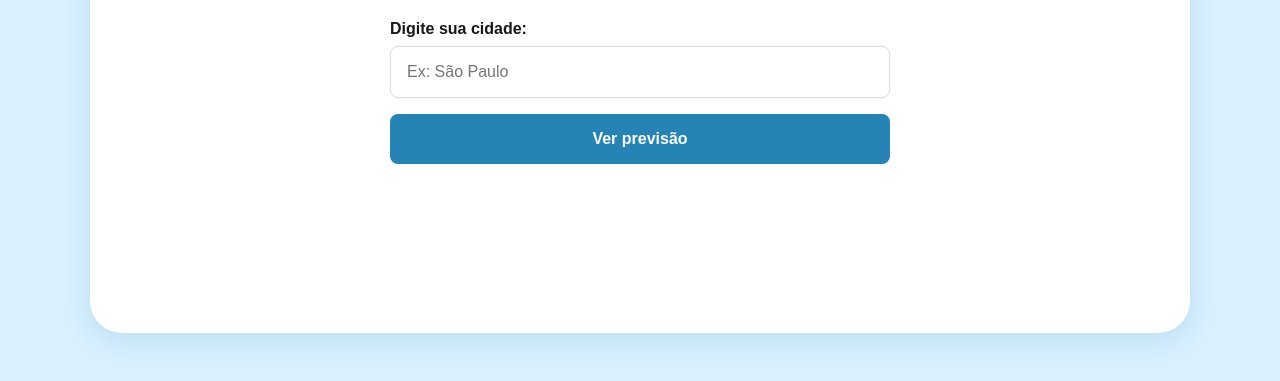
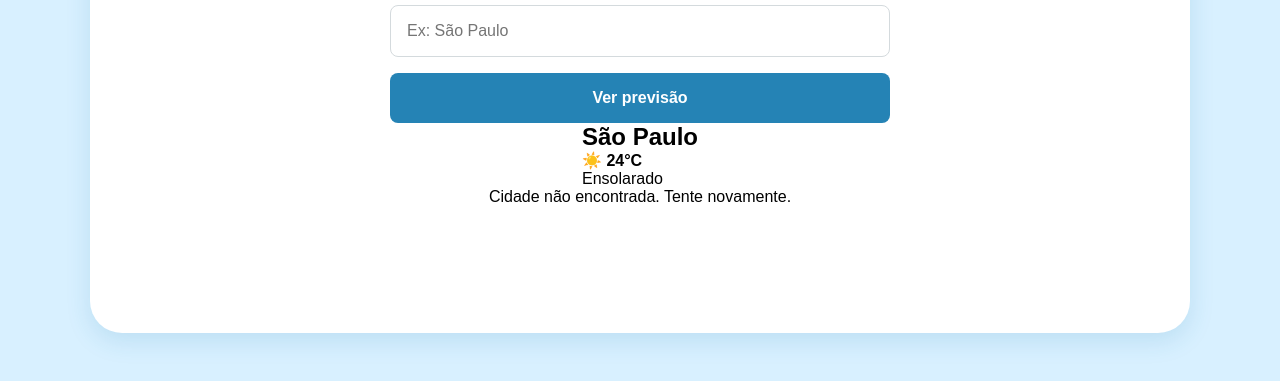
Before and after one commit to manuellavso/previsao_tempo, a plain HTML site: page index.html in a window 1280 px wide. Shown: the part 367-748 px from the top of the page. Drawn offline with Linux system fonts and the light colour scheme.

Commit message:
✨ New Feature:  index.html

```diff
--- a/index.html
+++ b/index.html
@@ -22,14 +22,19 @@
 
         <section class="content">
 
+            <!-- Página Inicial -->
             <div class="header">
+
                 <h1>🌤️ Previsão do Tempo</h1>
 
                 <p>
                     Consulte a previsão do tempo da sua cidade
                 </p>
+
             </div>
 
+
+            <!-- Busca da cidade -->
             <div class="search">
 
                 <label for="cidade">
@@ -48,6 +53,33 @@
 
             </div>
 
+
+            <!-- Temperatura atual -->
+            <div class="weather">
+
+                <h2>São Paulo</h2>
+
+                <div class="temperature">
+                    <span>☀️</span>
+                    <strong>24°C</strong>
+                </div>
+
+                <p class="weather-description">
+                    Ensolarado
+                </p>
+
+            </div>
+
+
+            <!-- Cidade não encontrada -->
+            <div class="error-message">
+
+                <p>
+                    Cidade não encontrada. Tente novamente.
+                </p>
+
+            </div>
+
         </section>
 
     </main>
```
